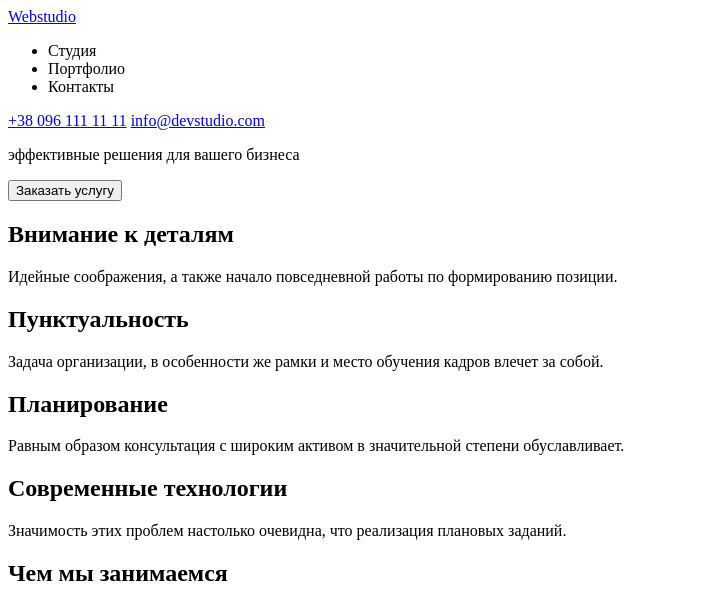
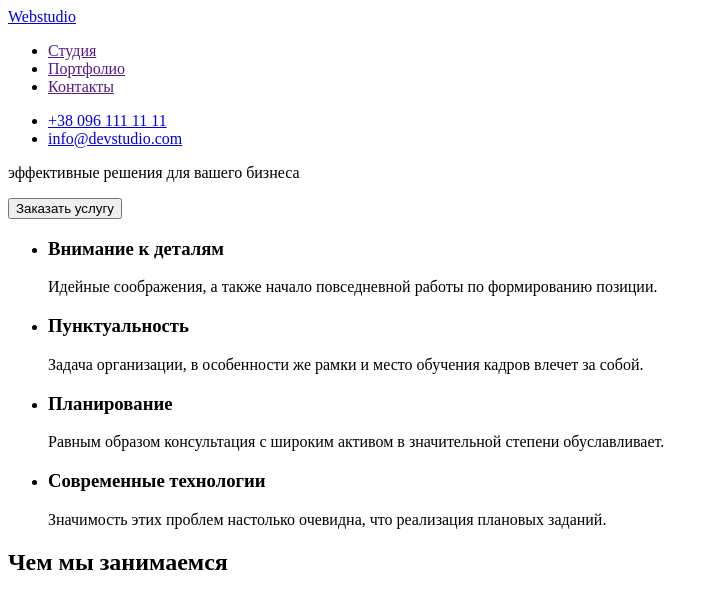
Before and after one commit to AnastasiiaSyplyvets/goit-markup-hw-01---archive.demo-course, a plain HTML site: page index.html in a window 1280 px wide. Shown: the top 590 px of the page, without its empty margins (0-717 px from the left). Drawn offline with Linux system fonts and the light colour scheme.

Commit message:
Add files via upload
ошибки исправлены. дз часть 1

```diff
--- a/index.html
+++ b/index.html
@@ -11,14 +11,15 @@
         <nav>
             <a href="index.html">Webstudio</a>
             <ul>
-                <li>Студия</li>
-                <li>Портфолио</li>
-                <li>Контакты</li>
+                <li> <a href="">Студия</a></li>
+                <li> <a href="">Портфолио</a></li>
+                <li> <a href="">Контакты</a></li>
             </ul>
         </nav>
-      <a href="tel:+380961111111">+38 096 111 11 11</a>
-    <a href="emailto:info@devstudio.com">info@devstudio.com</a>
-
+        <ul>
+      <li><a href="tel:+380961111111">+38 096 111 11 11</a> </li>
+    <li><a href="emailto:info@devstudio.com">info@devstudio.com</a></li>
+</ul>
     </header>
     <main>
         <section>
@@ -28,22 +29,24 @@
             </div>
         </section>
         <section>
-        <div>
-            <h1>Внимание к деталям</h1>
+            <ul>
+           <li>
+                <h3>Внимание к деталям</h3>
             <p>Идейные соображения, а также начало повседневной работы по формированию позиции.</p>
-        </div>
-        <div>
-            <h1>Пунктуальность</h1>
+        </li>
+        <li>
+            <h3>Пунктуальность</h3>
             <p>Задача организации, в особенности же рамки и место обучения кадров влечет за собой.</p>
-        </div>
-        <div>
-            <h1>Планирование</h1>
+        </li>
+        <li>
+            <h3>Планирование</h3>
             <p>Равным образом консультация с широким активом в значительной степени обуславливает.</p>
-        </div>
-        <div>
-            <h1>Современные технологии</h1>
+        </li>
+        <li>
+            <h3>Современные технологии</h3>
             <p>Значимость этих проблем настолько очевидна, что реализация плановых заданий.</p>
-        </div>
+        </li>
+        </ul>
         </section>
         <section>
             <h1>Чем мы занимаемся</h1>
@@ -104,14 +107,14 @@ height="780">
 </ul>
         </section>
         <section>
-            <h2>WebStudio</h2>
+            <h2 <a href="Webstudio">WebStudio </a></h2>
             <address>
                 <ul>
                 <li>
-                    <a href="">г. Киев, пр-т Леси Украинки, 26<ul>
+                    <address>г. Киев, пр-т Леси Украинки, 26</address> <ul>
                 </li>
                 <li>
-                    <a href="emailto:info@example.com">info@example.com</a>
+                    <a href="mailto:info@example.com">info@example.com</a>
                 </li>
                 <li>
                     <a href="tel:+380991111111">+38 099 111 11 11</a>
```
